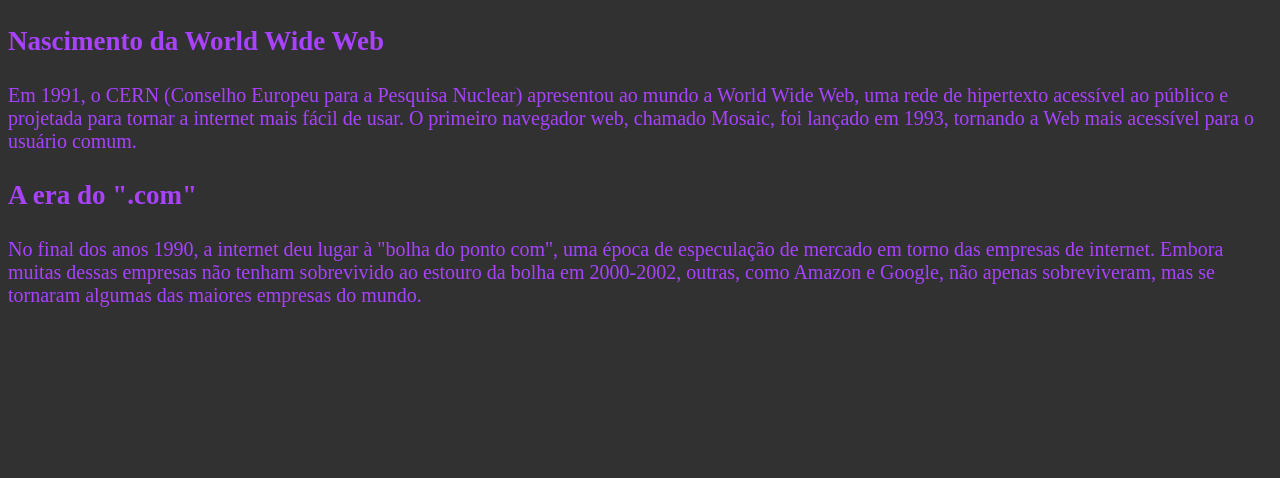
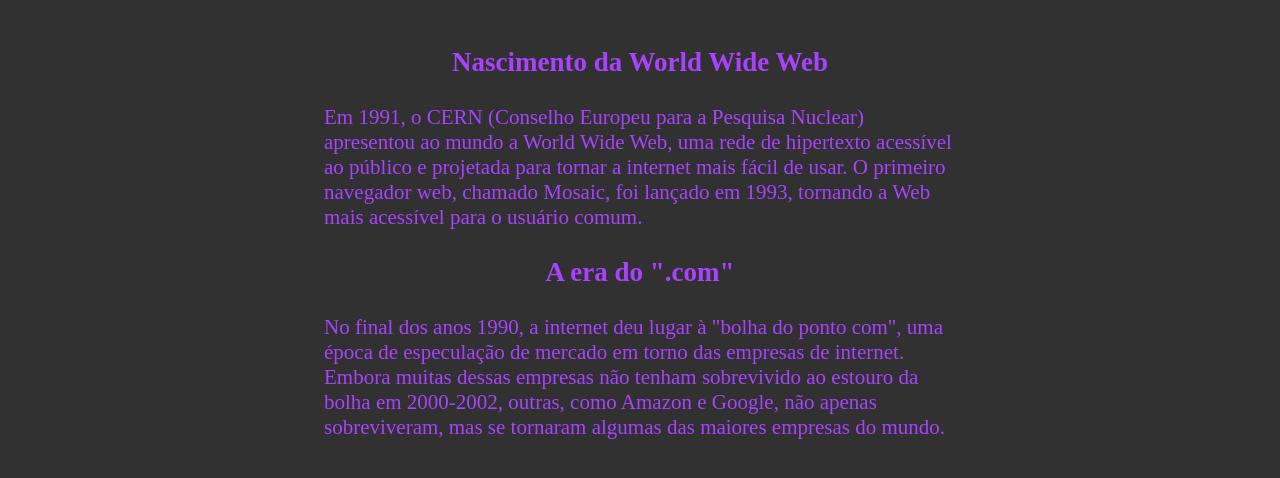
Before and after one commit to tauzexe/Project_The_Internet, a plain HTML site: page pages/1990.html in a window 1280 px wide. Shown: the part 168-646 px from the top of the page. Drawn offline with Linux system fonts and the light colour scheme.

Commit message:
Os textos foram centralizados

```diff
--- a/pages/1960.css
+++ b/pages/1960.css
@@ -14,6 +14,7 @@ h2 {
     display: flex;
     justify-content: center;
     font-size: 35px;
+    margin-bottom: 50px;
 }
 
 
@@ -31,6 +32,8 @@ a {
 
 p {
     display: flex;
-    justify-content: left;
-    font-size: 20px;
+    justify-content: end;
+    font-size: 21px;
+    max-width: 50%;
+    margin: auto;
 }
--- a/pages/1970.css
+++ b/pages/1970.css
@@ -13,7 +13,7 @@ h1 {
 h2 {
     display: flex;
     justify-content: center;
-    font-size: 35px;
+    font-size: 35px;margin-bottom: 50px;
 }
 
 
@@ -31,6 +31,8 @@ a {
 
 p {
     display: flex;
-    justify-content: left;
-    font-size: 20px;
+    justify-content: end;
+    font-size: 21px;
+    max-width: 50%;
+    margin: auto;
 }
--- a/pages/1980.css
+++ b/pages/1980.css
@@ -14,6 +14,7 @@ h2 {
     display: flex;
     justify-content: center;
     font-size: 35px;
+    margin-bottom: 50px;
 }
 
 
@@ -31,6 +32,8 @@ a {
 
 p {
     display: flex;
-    justify-content: left;
-    font-size: 20px;
+    justify-content: end;
+    font-size: 21px;
+    max-width: 50%;
+    margin: auto;
 }
--- a/pages/1990.css
+++ b/pages/1990.css
@@ -14,11 +14,12 @@ h2 {
     display: flex;
     justify-content: center;
     font-size: 35px;
+    margin-bottom: 50px;
 }
 
 h3 {
     display: flex;
-    justify-content: left;
+    justify-content: center;
     font-size: 27px;
 }
 
@@ -36,6 +37,8 @@ a {
 
 p {
     display: flex;
-    justify-content: left;
-    font-size: 20px;
+    justify-content: end;
+    font-size: 21px;
+    max-width: 50%;
+    margin: auto;
 }
--- a/pages/2000.css
+++ b/pages/2000.css
@@ -14,6 +14,7 @@ h2 {
     display: flex;
     justify-content: center;
     font-size: 35px;
+    margin-bottom: 50px;
 }
 
 
@@ -31,6 +32,8 @@ a {
 
 p {
     display: flex;
-    justify-content: left;
-    font-size: 20px;
+    justify-content: end;
+    font-size: 21px;
+    max-width: 50%;
+    margin: auto;
 }
```
Also changed, not shown: index.html (+3 -1 lines), style.css (+7 -2 lines).
